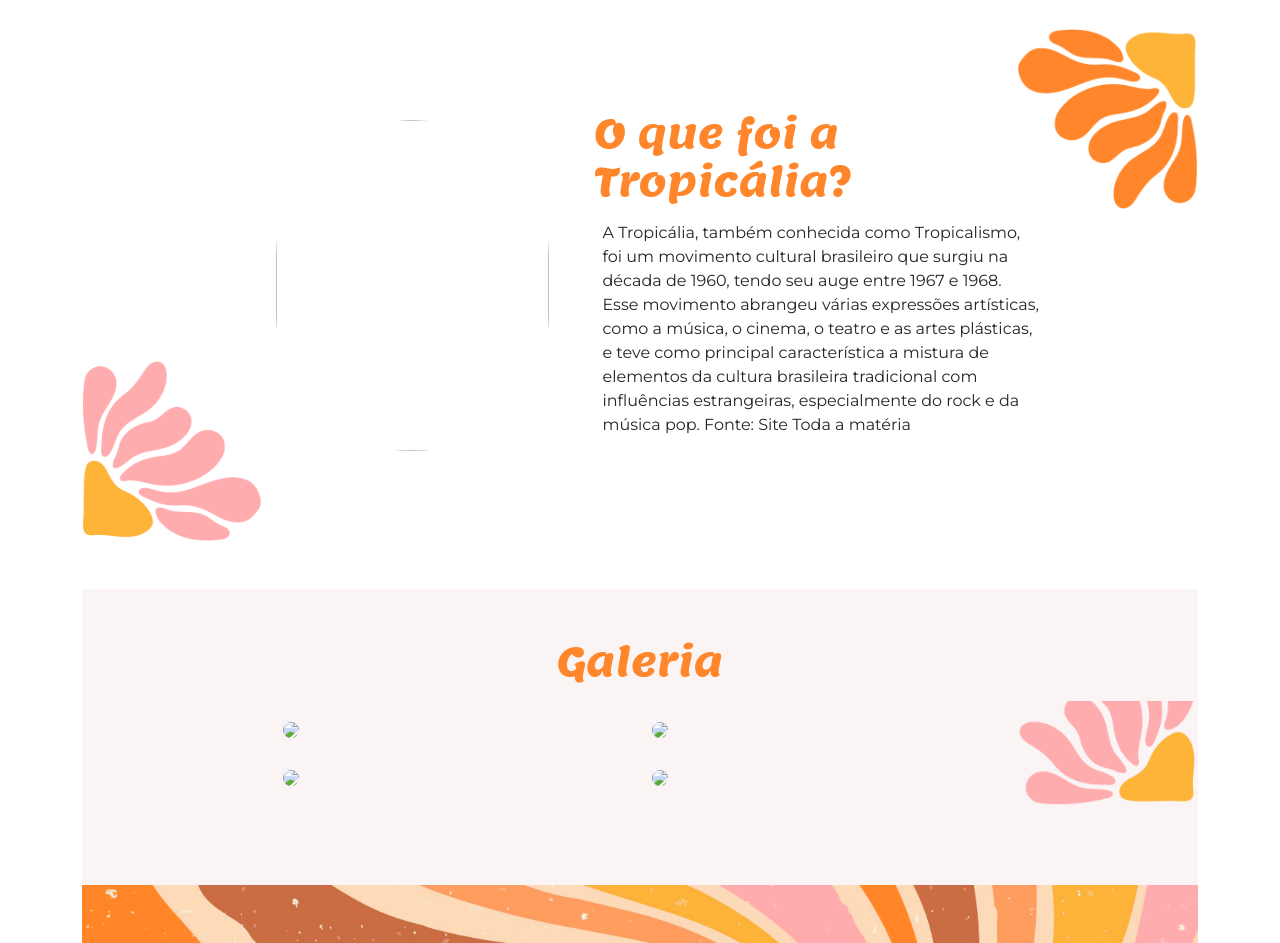
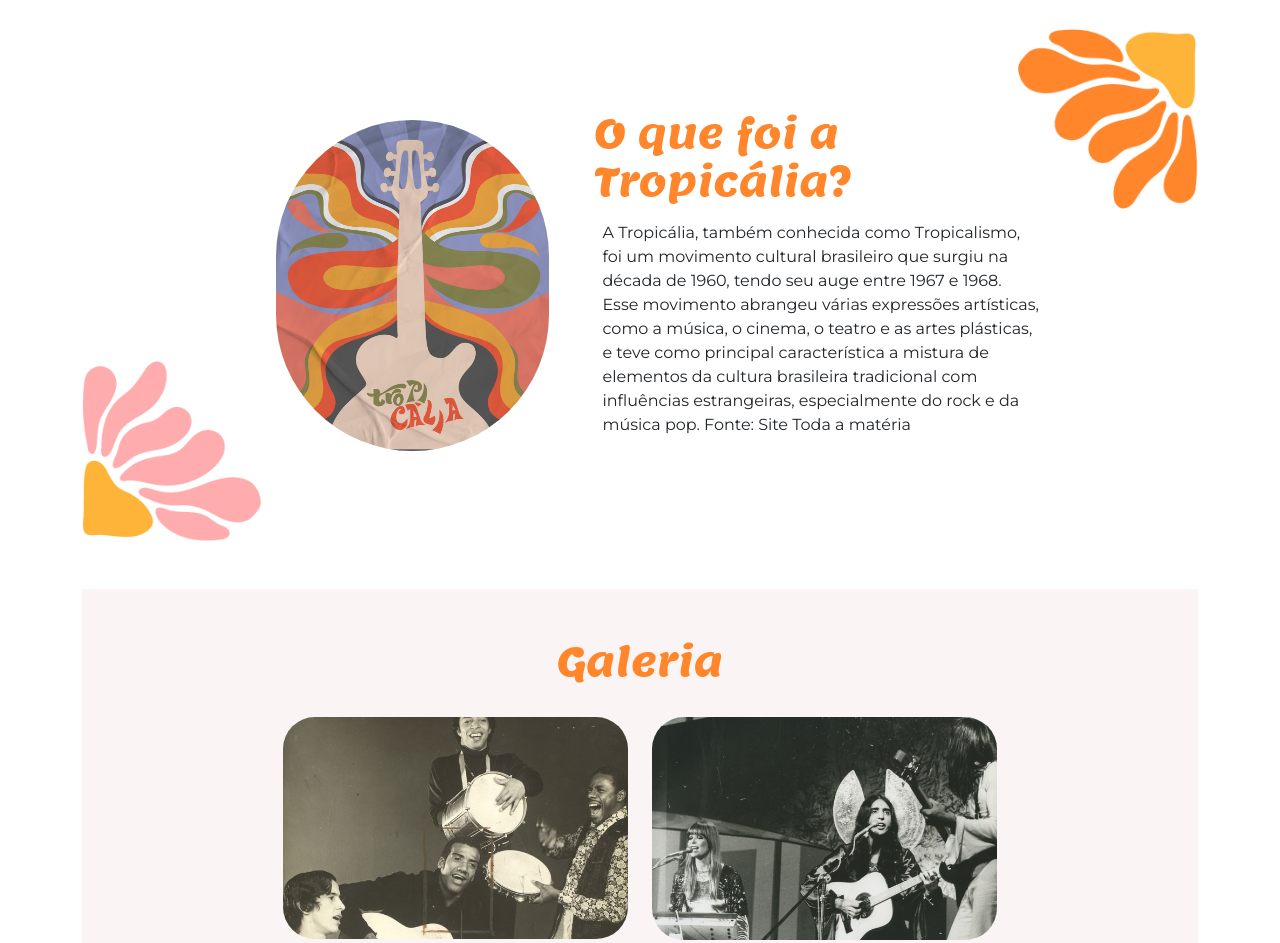
Before and after one commit to FelipedevFerreiA/acessibilidade-project, a plain HTML site: page index.html in a window 1280 px wide. Shown: the part 980-1923 px from the top of the page. Drawn offline with nearby package versions, Linux system fonts and the light colour scheme; files whose address does not match are found by name.

Commit message:
Update index.html

```diff
--- a/index.html
+++ b/index.html
@@ -44,11 +44,11 @@
             <div class="inicio-fundo d-flex justify-content-between align-items-center">
                 <div class="esquerda-conteudo">
                     <h1 class="display-4 text-white fst-italic fw-bold">Boas-vindas a</h1>
-                    <img src="img/logo-2.png" class="mb-3" width="563" height="278" loading="lazy">
+                    <img src="logo-2.png" class="mb-3" width="563" height="278" loading="lazy">
                     <a href="#tropicalia" class="btn btn-primary btn-lg botao-inicio fw-semibold">Quero
                         conhecer!</a>
                 </div>
-                <img src="img/lossy-page1-640px-Os_Mutantes.tif (1).png"
+                <img src="lossy-page1-640px-Os_Mutantes.tif (1).png"
                     alt="A imagem apresenta o grupo musical Os mutantes, sao tres pessoas cantando em  dois microfones"
                     title="Os mutantes - CC0 Domínio Público / Acervo Arquivo Nacional" class="img-fluid img-inicio">
 
@@ -58,7 +58,7 @@
         <section id="tropicalia" class="my-5 pt-6 secao-tropicalia">
             <div class="container d-flex align-items-center ">
                 <div class="col-4 d-flex justify-content-center">
-                    <img src="img/image (1).png" class="rounded-pill" alt="" width="273" height="331" loading="lazy">
+                    <img src="image (1).png" class="rounded-pill" alt="" width="273" height="331" loading="lazy">
                 </div>
                 <div class="col-5">
                     <h2>O que foi a Tropicália?</h2>
@@ -77,21 +77,21 @@
 
                 <div class="row justify-content-md-center">
                     <div class="col-md-4">
-                        <img src="img/lossy-page1-640px-Jorge_Ben_e_o_Trio_Mocotó_no_Teatro_da_Lagoa,_1971.tif.jpg"
+                        <img src="lossy-page1-640px-Jorge_Ben_e_o_Trio_Mocotó_no_Teatro_da_Lagoa,_1971.tif.jpg"
                             class="img-fluid rounded-5" loading="lazy">
                     </div>
                     <div class="col-md-4">
-                        <img src="img/lossy-page1-640px-Os_Mutantes_2.tif.jpg" class="img-fluid rounded-5"
+                        <img src="lossy-page1-640px-Os_Mutantes_2.tif.jpg" class="img-fluid rounded-5"
                             loading="lazy">
                     </div>
                 </div>
                 <div class="row mt-4  justify-content-md-center">
                     <div class="col-md-4">
-                        <img src="img/lossy-page1-640px-Gilberto_Gil_nos_anos_1960.tif.jpg" class="img-fluid rounded-5"
+                        <img src="lossy-page1-640px-Gilberto_Gil_nos_anos_1960.tif.jpg" class="img-fluid rounded-5"
                             loading="lazy">
                     </div>
                     <div class="col-md-4">
-                        <img src="img/lossy-page1-640px-Caetano_Veloso_no_III_Festival_da_Música_Popular.tif.jpg"
+                        <img src="lossy-page1-640px-Caetano_Veloso_no_III_Festival_da_Música_Popular.tif.jpg"
                             class="img-fluid rounded-5" loading="lazy">
                     </div>
                 </div>
```
